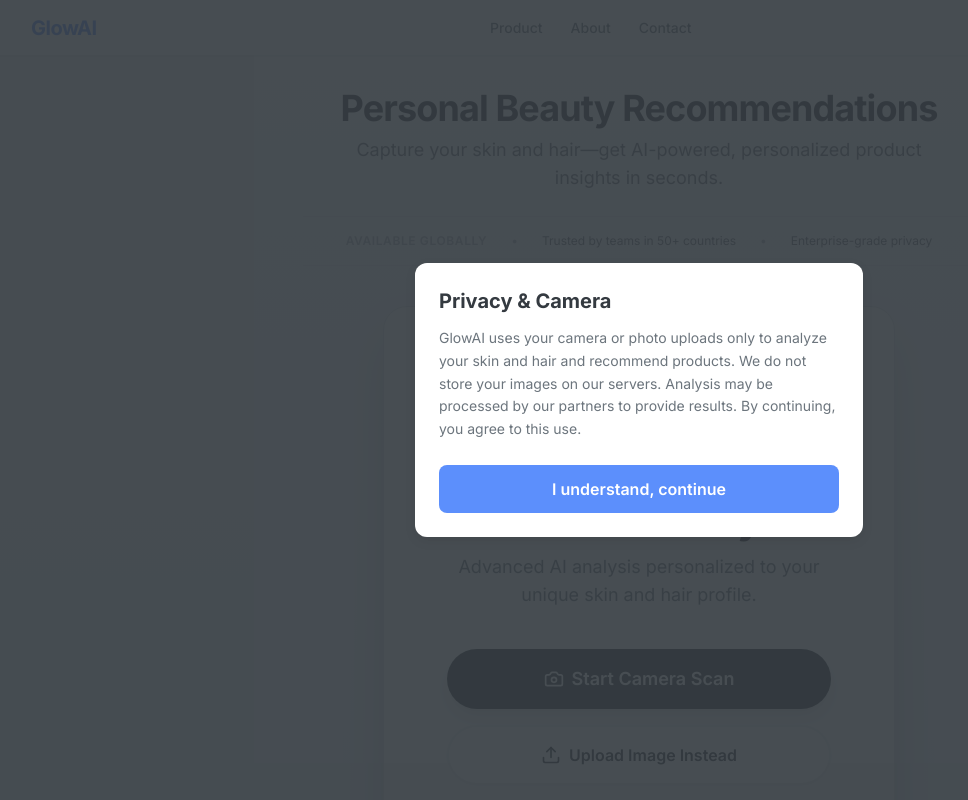
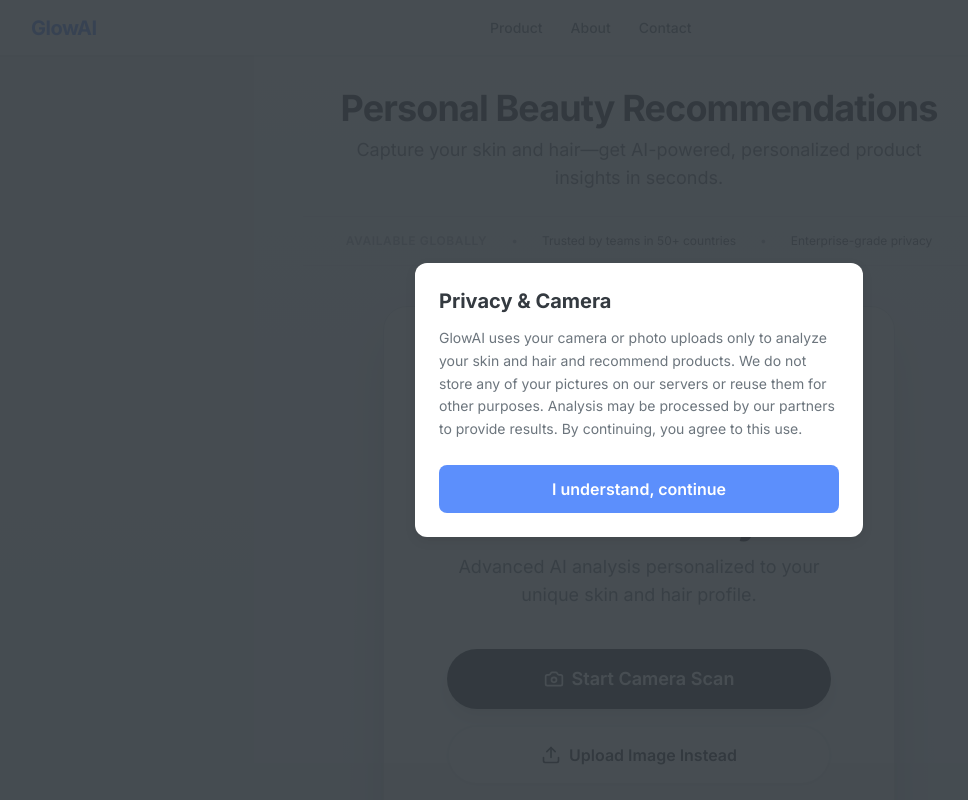
Before and after one commit to TayyibI/glowai, a Next.js app: page / in a window 1280 px wide. Shown: the top 800 px of the page, without its empty margins (1-969 px from the left). Built offline with nearby package versions, Linux system fonts and the light colour scheme.

Commit message:
Fixing Camera

```diff
--- a/components/PrivacyModal.tsx
+++ b/components/PrivacyModal.tsx
@@ -48,9 +48,9 @@
         </h2>
         <p className="mt-3 text-sm leading-relaxed text-dash-text-secondary">
           GlowAI uses your camera or photo uploads only to analyze your skin and hair
-          and recommend products. We do not store your images on our servers. Analysis
-          may be processed by our partners to provide results. By continuing, you agree
-          to this use.
+          and recommend products. We do not store any of your pictures on our servers
+          or reuse them for other purposes. Analysis may be processed by our partners
+          to provide results. By continuing, you agree to this use.
         </p>
         <Button
           variant="primary"
--- a/components/Scanner.tsx
+++ b/components/Scanner.tsx
@@ -253,6 +253,18 @@
     stopCamera();
   }, [stopCamera]);
   useEffect(() => {
+    const shouldUseCamera =
+      mode === "camera" && (step === "capture-face" || step === "capture-hair");
+
+    if (!shouldUseCamera) {
+      return;
+    }
+
+    void startCamera();
+
+    return () => {
+      stopCamera();
+    };
   }, [step, mode, startCamera, stopCamera]);
   const routine = analysis ? getRecommendations(analysis) : null;
   const targetTags = analysis ?
--- a/package.json
+++ b/package.json
@@ -23,6 +23,7 @@
     "autoprefixer": "^10.4.0",
     "eslint": "^8.0.0",
     "eslint-config-next": "^14.2.0",
+    "gh-pages": "^6.3.0",
     "postcss": "^8.4.0",
     "tailwindcss": "^3.4.0",
     "typescript": "^5.0.0"
```
Also changed, not shown: 1 other file (tests, documents, lock files or other folders).
